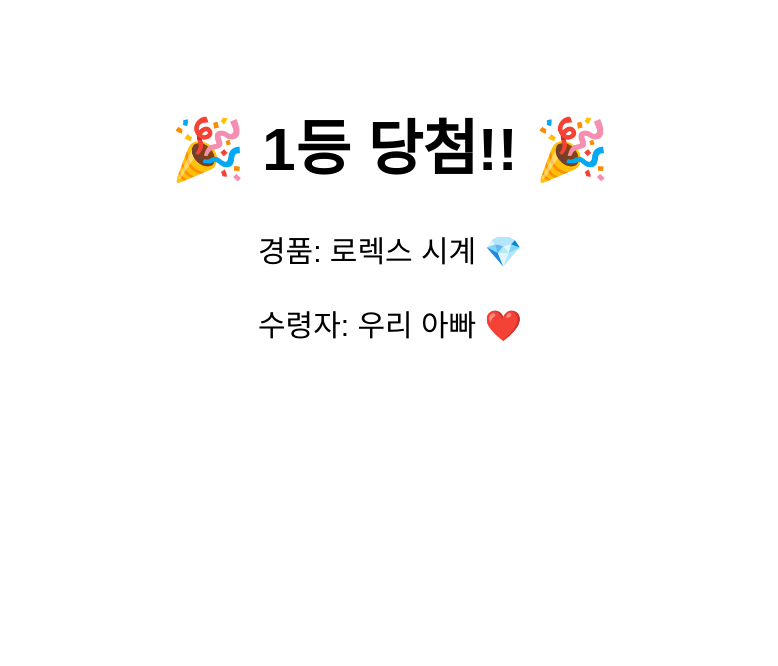
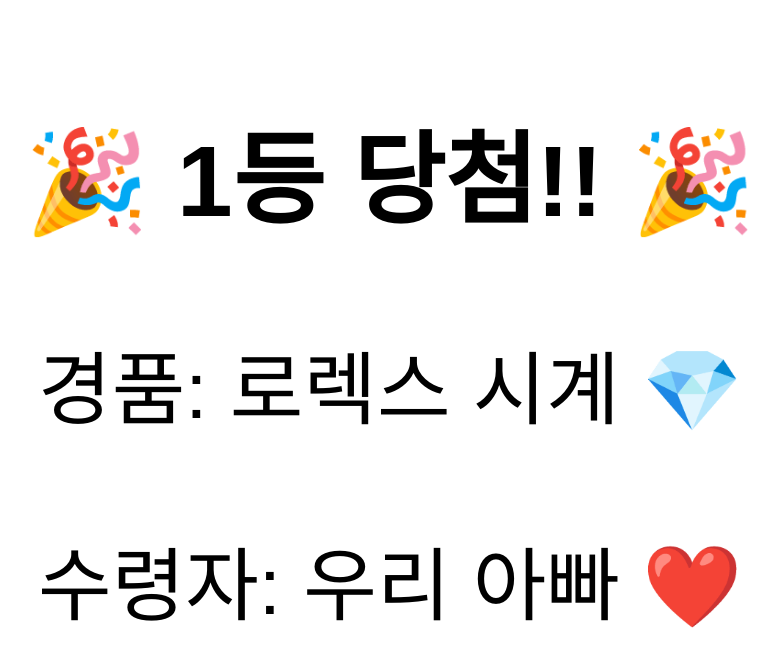
Before and after one commit to jiguhi/jackpot, a plain HTML site: page index.html in a window 1280 px wide. Shown: the whole page, without its empty margins (250-1028 px from the left). Drawn offline with Linux system fonts and the light colour scheme.

Commit message:
Update index.html

```diff
--- a/index.html
+++ b/index.html
@@ -11,11 +11,11 @@
   }
 
   h1 {
-    font-size: 60px;   /* 👈 제목 크게 */
+    font-size: 100px;   /* 👈 제목 크게 */
   }
 
   p {
-    font-size: 30px;   /* 👈 내용 크게 */
+    font-size: 80px;   /* 👈 내용 크게 */
 </style>
 </head>
 <body>
```
